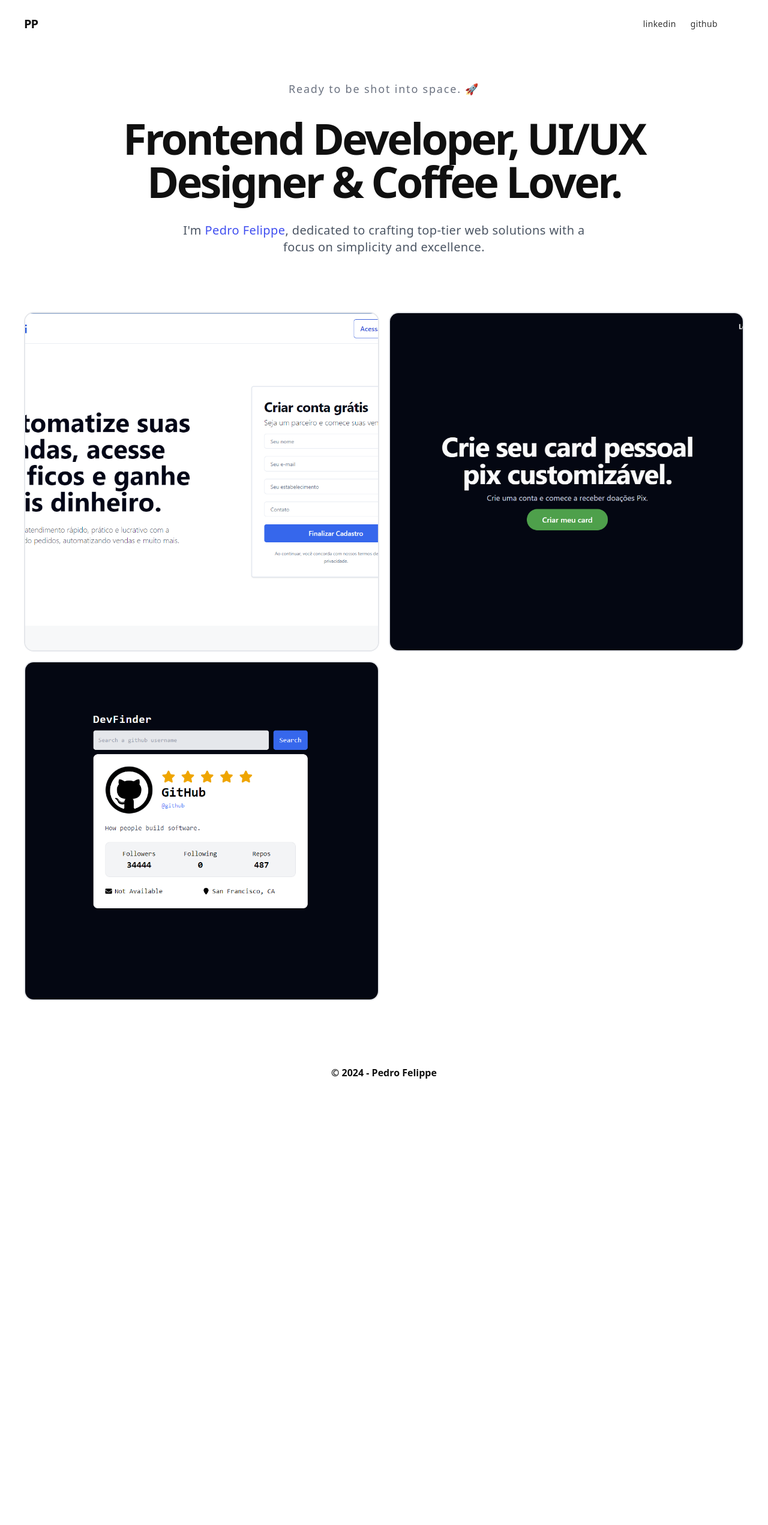
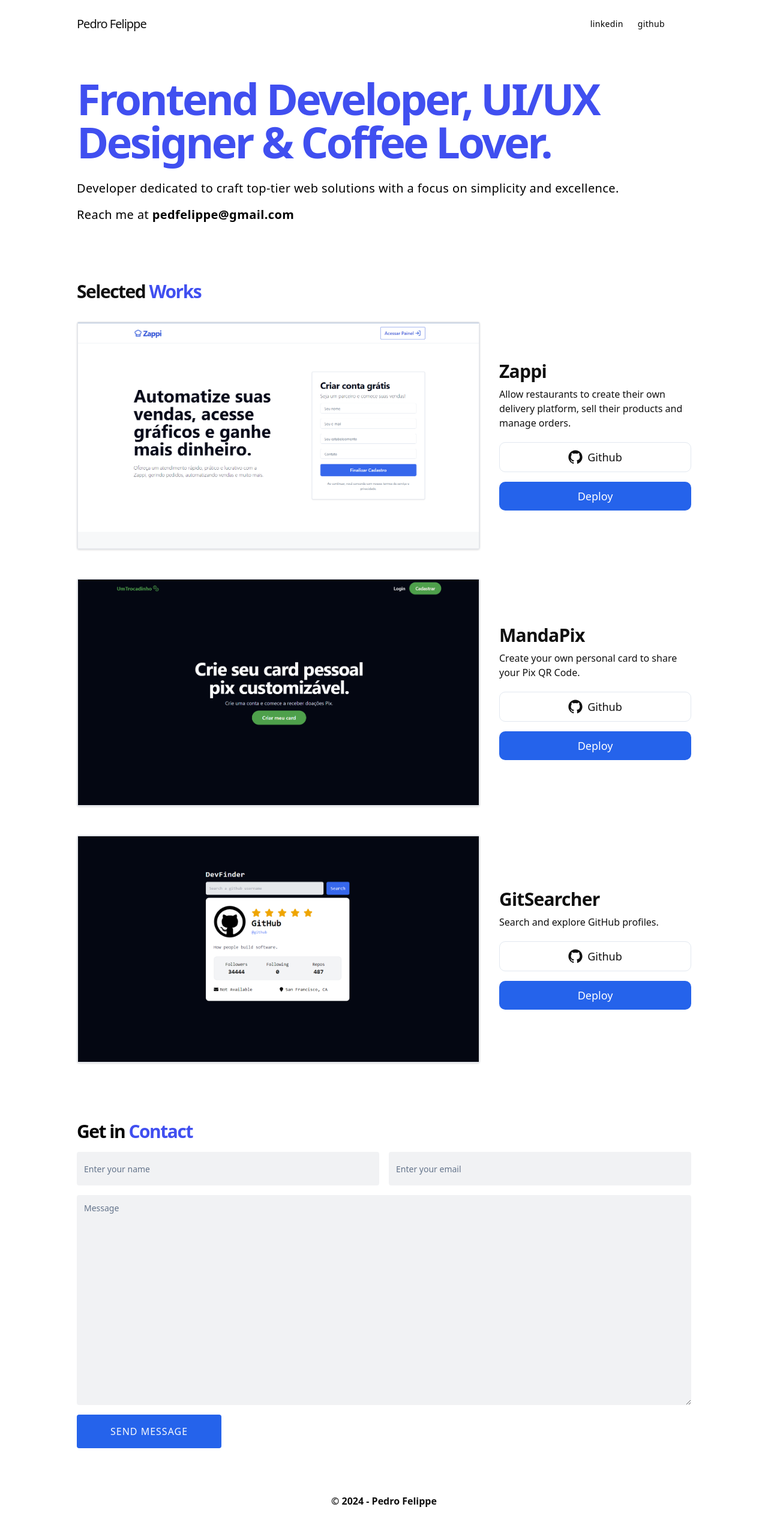
Before and after one commit to pefelippe/Portfolio, a Next.js app: page / in a window 1280 px wide. Shown: the whole page at 60% size. Before the commit the page ends 1828 px from the top, so only its background shows below. Built offline with nearby package versions, Linux system fonts and the light colour scheme.

Commit message:
ratanaba

```diff
--- a/pages/about.tsx
+++ b/pages/about.tsx
@@ -1,6 +1,7 @@
 import { GitHubLogoIcon } from "@radix-ui/react-icons";
 /* eslint-disable react/no-unescaped-entities */
 import { motion } from "framer-motion";
+import Link from "next/link";
 
 function About() {
   return (
@@ -8,19 +9,35 @@ function About() {
       initial={{ opacity: 0, y: 25 }}
       animate={{ opacity: 1, y: 0 }}
       transition={{ duration: 0.75 }}
-      className="min-h-[30vh] md:min-h-[50vh] flex flex-col items-center text-center justify-center h-full  max-w-4xl mx-auto tracking-wide"
+      className="flex max-md:flex-col items-center text-center justify-start h-full  tracking-wide gap-16"
     >
-      <div className="flex font-light flex-col gap-5 md:gap-8 text-base tracking-wide  text-center">
-        <span className="text-gray-500 dark:text-gray-300 text-base md:text-lg tracking-widest ">
-          Ready to be shot into space. 🚀
-        </span>
-        <h2 className="text-4xl sm:text-5xl md:text-6xl lg:text-7xl font-extrabold leading-[1] tracking-tighter dark:text-yellow-300">
+      <div className="flex font-normal flex-col text-base tracking-wide text-start ">
+        <h2
+          className="text-4xl sm:text-5xl md:text-6xl lg:text-[72px] font-extrabold  leading-none
+          tracking-tighter text-blue dark:text-yellow-300"
+        >
           Frontend Developer, UI/UX Designer & Coffee Lover.
         </h2>
-        <h2 className="text-base md:text-xl max-w-md lg:max-w-2xl mx-auto text-gray-600 dark:text-gray-300 ">
-          I'm <b className="text-blue font-medium">Pedro Felippe</b>, dedicated
-          to crafting top-tier web solutions with a focus on simplicity and
-          excellence.
+
+        <h2
+          className="text-lg md:text-xl  font-light
+          text-[#000] dark:text-gray-200 pt-7 pb-4"
+        >
+          Developer dedicated to craft top-tier web solutions with a focus on
+          simplicity and excellence.
+        </h2>
+
+        <h2
+          className="text-lg md:text-xl  font-light
+          text-[#000] dark:text-gray-200 "
+        >
+          Reach me at{" "}
+          <Link
+            href={"mailto:pedfelippe@gmail.com"}
+            className="font-bold hover:text-blue transition-all"
+          >
+            pedfelippe@gmail.com
+          </Link>
         </h2>
       </div>
     </motion.div>
--- a/pages/contact.tsx
+++ b/pages/contact.tsx
@@ -10,17 +10,16 @@ function ContactContent() {
       initial={{ opacity: 0, y: 50 }}
       whileInView={{ opacity: 1, y: 0 }}
       transition={{ duration: 0.5 }}
-      className="relative h-full flex flex-col gap-3 items-center text-start justify-center w-full
-       text-white bg-zinc-900 p-8  rounded-3xl max-w-3xl
-       mx-auto"
+      className=" h-full flex flex-col gap-4 items-center text-start justify-center w-full max-w-5xl
+       text-white  rounded-3xl "
     >
-      <motion.div className="flex w-fit items-start text-start flex-col gap-4  h-full  ">
-        <h3 className="section-subtitle">
-          Get in <span className="text-blue">Contact</span>
+      <motion.div className="flex w-full items-start text-start flex-col gap-4 h-full  ">
+        <h3 className="section-subtitle dark:text-white text-[#040404]">
+          Get in <span className="text-blue dark:text-yellow-300">Contact</span>
         </h3>
-        <p className="flex font-extralight text-lg max-w-xs text-gray-300">
+        {/* <p className="flex font-extralight text-lg  text-gray-300">
           Have something in mind? <br /> I'm all ears.
-        </p>
+        </p> */}
       </motion.div>
 
       <MessageForm />
--- a/pages/index.tsx
+++ b/pages/index.tsx
@@ -6,16 +6,16 @@ import Contact from "./contact";
 
 export default function Home() {
   return (
-    <motion.div className="flex flex-col h-full w-full relative pb-20 gap-10">
-      <section className="section ">
+    <motion.div className="flex flex-col h-full w-full relative  lg:gap-12 ">
+      <section className="section max-w-5xl mx-auto py-12">
         <About />
       </section>
-      <section className="section ">
+      <section className="section">
         <ProjectContent />
       </section>
-      {/* <section className="section py-32">
+      <section className="section py-12 w-full">
         <Contact />
-      </section> */}
+      </section>
     </motion.div>
   );
 }
--- a/src/components/MessageForm.tsx
+++ b/src/components/MessageForm.tsx
@@ -65,17 +65,17 @@ export default function MessageForm({}) {
   };
 
   return (
-    <div className="flex flex-col items-start text-center  h-fit  rounded-md gap-3 w-full  text-white  ">
+    <div className="flex flex-col items-start text-center  h-fit  rounded-md gap-6 w-full  text-white  ">
       <form
         onSubmit={handleSubmit(onSubmit)}
-        className="gap-3 w-full flex flex-col   "
+        className="gap-4 w-full flex flex-col   "
       >
-        <div className="grid grid-cols-1 md:grid-cols-2 gap-3">
+        <div className="grid grid-cols-1 md:grid-cols-2 gap-4">
           <Input
             {...register("firstName", { required: true, maxLength: 50 })}
             id="first-name"
             placeholder="Enter your name"
-            className=" p-3 w-full  border-none bg-gray-300/10"
+            className=" p-3 w-full  border-none bg-gray-300/30 py-7 rounded"
           />
 
           <Input
@@ -83,7 +83,7 @@ export default function MessageForm({}) {
             id="email"
             placeholder="Enter your email"
             type="email"
-            className=" p-3 w-full  border-none bg-gray-300/10"
+            className=" p-3 w-full  border-none bg-gray-300/30 py-7 rounded"
           />
         </div>
 
@@ -91,15 +91,15 @@ export default function MessageForm({}) {
           {...register("message", { required: true, maxLength: 500 })}
           id="message"
           placeholder="Message"
-          className=" p-3  w-full  border-none bg-gray-300/10 min-h-[180px]"
+          className=" p-3  w-full  border-none bg-gray-300/30 min-h-[200px] lg:min-h-[350px] rounded"
         />
 
         <Button
           type="submit"
-          className=" text-center  py-7  text-white  px-20 rounded-full   w-fit
-          transition-all font-medium text-base focus:outline-none focus:ring focus:ring-blue-500 hover:underline"
+          className=" text-center  p-7 px-14 dark:text-white    w-fit rounded  dark:bg-gray-900
+          transition-all font-medium text-base uppercase tracking-[1px] focus:outline-none focus:ring focus:ring-blue-500 hover:underline"
         >
-          {isLoading ? "Sending..." : "Send"}
+          {isLoading ? "Sending..." : "Send message"}
         </Button>
       </form>
     </div>
--- a/src/components/ProjectCard.tsx
+++ b/src/components/ProjectCard.tsx
@@ -1,6 +1,6 @@
 import { GitHubLogoIcon } from "@radix-ui/react-icons";
 import { motion } from "framer-motion";
-import { LinkIcon } from "lucide-react";
+import { GithubIcon, LinkIcon } from "lucide-react";
 import Link from "next/link";
 
 import { Skills } from "./Skills";
@@ -31,33 +31,44 @@ function ProjectCard({
 
   return (
     <motion.div
-      // initial={{ opacity: 0, x: initialX }}
-      // whileInView={{ opacity: 1, x: 0 }}
-      // transition={{ duration: 0.5 }}
-      className="relative flex-row min-h-fit h-full items-start text-start  justify-center  w-full "
+      initial={{ opacity: 0, x: initialX }}
+      whileInView={{ opacity: 1, x: 0 }}
+      transition={{ duration: 0.5 }}
+      className=" flex max-lg:flex-col gap-2 lg:gap-8 min-h-fit h-full items-start text-start  justify-center  w-full "
     >
       <Link
         href={link}
-        className="relative shadow  overflow-hidden w-full h-full  rounded-2xl hover:opacity-80 "
+        className="relative shadow  overflow-hidden w-full h-full  rounded hover:opacity-80 "
         target="_blank"
       >
         <motion.img
           src={imgUrl}
           alt="card image"
-          className="overflow-hidden object-cover w-full h-full min-h-[250px] xl:min-h-[550px] rounded-2xl border-2 dark:border-[#222]"
+          className="overflow-hidden object-cover w-full h-full min-h-[250px] lg:min-h-[380px] border-2 dark:border-[#222]"
         />
       </Link>
 
       <div
-        className="flex flex-col gap-2 justify-center items-start text-start w-full text-md py-2
+        className="flex flex-col gap-2 justify-center items-start text-start text-md py-2 lg:max-w-xs  w-full h-full lg:my-auto
        hover:opacity-100 transition-opacity"
       >
-        {/* <p className="text-xl md:text-2xl font-medium tracking-tight ">
-          {title}
-        </p> */}
-        {/* <p className="text-sm dark:text-gray-300 max-w-md font-normal">
+        <p className="text-xl md:text-3xl font-bold tracking-tight ">{title}</p>
+
+        <p className="text-base  dark:text-gray-300 max-w-md font-normal">
           {description}
-        </p> */}
+        </p>
+
+        <div className="flex flex-col w-full gap-4 pt-3">
+          <Link href={repo} target="_blank">
+            <Button
+              variant={"outline"}
+              className="w-full  text-lg py-6 flex gap-2"
+            >
+              <GitHubLogoIcon className="h-6 w-6" /> Github
+            </Button>
+          </Link>
+          <Button className="w-full text-lg py-6 text-white">Deploy</Button>
+        </div>
       </div>
     </motion.div>
   );
--- a/src/components/layout/Header.tsx
+++ b/src/components/layout/Header.tsx
@@ -9,8 +9,8 @@ import { ModeToggle } from "../ui/mode-toggle";
 
 export const Logo = () => {
   return (
-    <button className=" flex text-xl  transition-all w-fit  tracking-tighter font-extrabold hover:text-blue ">
-      PP
+    <button className=" flex text-xl transition-all w-fit  tracking-tighter font-medium hover:text-blue ">
+      Pedro Felippe
     </button>
   );
 };
@@ -22,7 +22,7 @@ const Header = () => {
     path === router.pathname ? "text-blue font-medium" : "";
 
   return (
-    <motion.header className=" flex h-[10vh] w-full z-40">
+    <motion.header className=" flex h-[10vh] w-full z-40 max-w-5xl mx-auto">
       <motion.nav
         initial={{ opacity: 0, y: -25 }}
         animate={{ opacity: 1, y: 0 }}
@@ -34,7 +34,7 @@ const Header = () => {
         </Link>
 
         <motion.div
-          className=" flex top-0 bottom-0 h-full justify-center   text-[#333] dark:text-[#aaa]	 font-light
+          className=" flex top-0 bottom-0 h-full justify-center   text-[#030303] dark:text-[#aaa]	 font-normal
             items-center w-fit space-x-6 text-sm lowercase tracking-widest"
         >
           <Link
@@ -51,12 +51,7 @@ const Header = () => {
           >
             <p>Github</p>
           </Link>
-          {/* <Link
-            href="mailto:pedfelippe@gmail.com"
-            className={`tracking-wide hover:text-blue`}
-          >
-            <p>Email</p>
-          </Link> */}
+
           <motion.div
             className="flex  h-full justify-center  rounded-t-xl
             items-center w-fit  space-x-4 lg:justify-between "
--- a/src/content/ProjectContent.tsx
+++ b/src/content/ProjectContent.tsx
@@ -10,12 +10,12 @@ function Projects() {
       animate={{ opacity: 1, y: 0 }}
       transition={{ duration: 0.75, delay: 0.5 }}
       id="projects-container"
-      className="content-intern items-start justify-center w-full min-h-fit flex "
+      className="content-intern items-start justify-center w-full min-h-fit flex  "
     >
-      {/* <h3 className="section-subtitle">
-        Selected <span className="text-blue">Work</span>
-      </h3> */}
-      <div className="flex flex-col xl:grid md:grid-cols-2 gap-4 w-full items-start h-full min-h-fit ">
+      <h3 className="section-subtitle">
+        Selected <span className="text-blue dark:text-yellow-300">Works</span>
+      </h3>
+      <div className="flex flex-col gap-12 w-full items-start h-full min-h-fit ">
         {projects?.map((proj) => {
           return (
             <ProjectCard
--- a/styles/globals.css
+++ b/styles/globals.css
@@ -44,11 +44,11 @@
   }
 
   .section-subtitle {
-    @apply font-extrabold text-3xl lg:text-4xl leading-tight;
+    @apply font-extrabold text-2xl lg:text-3xl leading-tight tracking-tighter;
   }
 
   .section {
-    @apply px-6 lg:px-10;
+    @apply max-lg:px-6 max-w-5xl mx-auto flex;
   }
 
   .content-intern {
```
